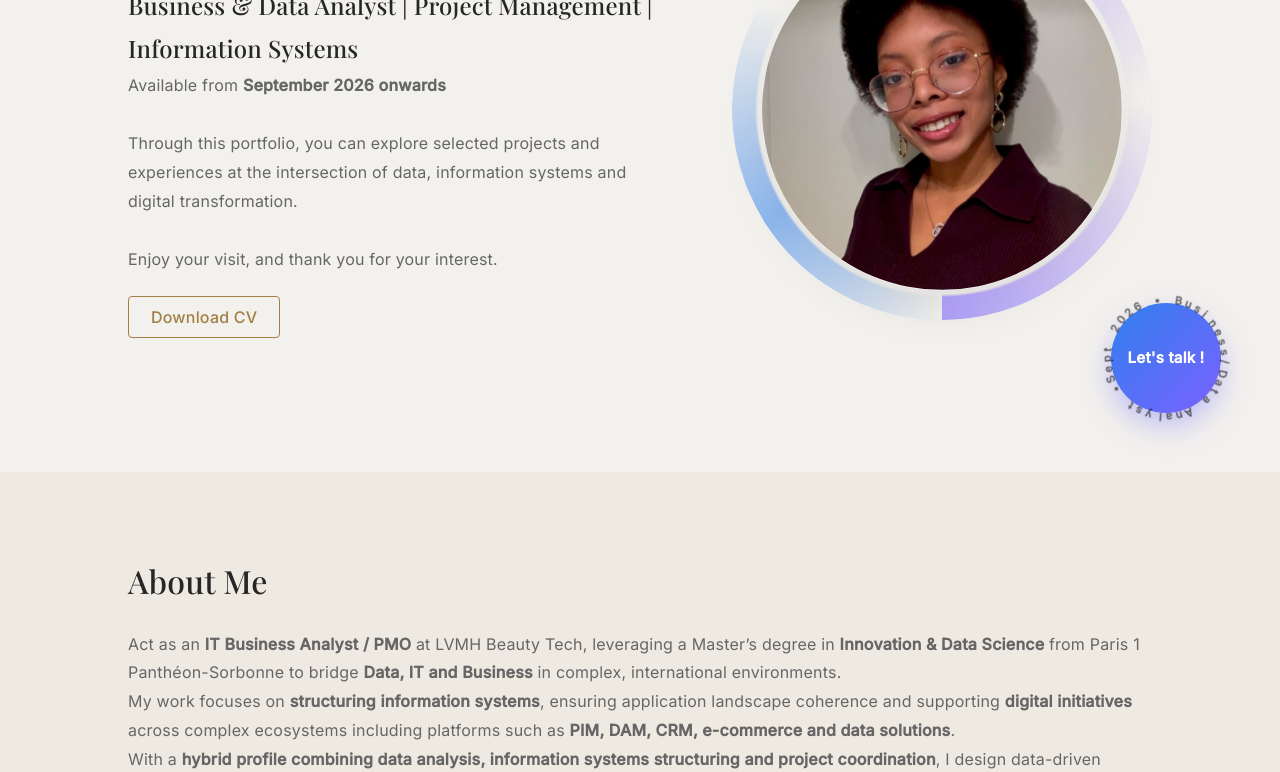
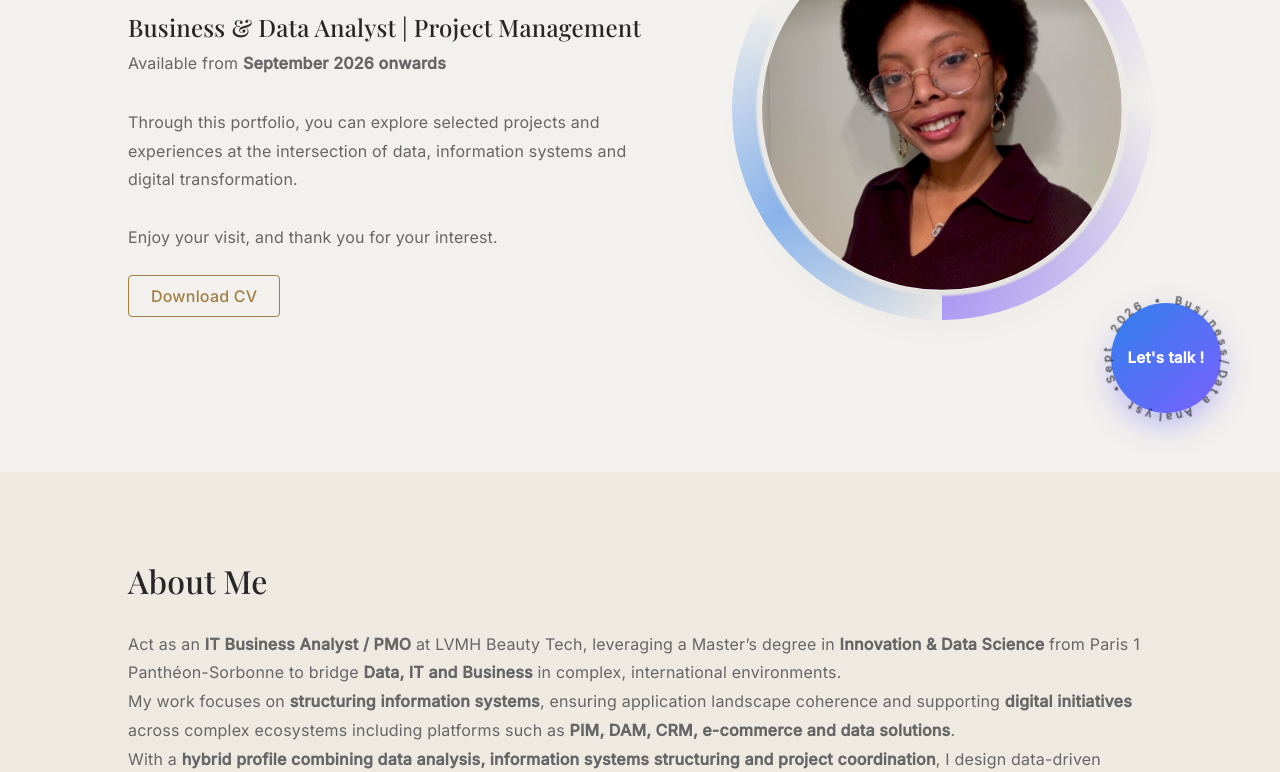
Before and after one commit to msrh-s/mai-sarah-webfolio, a plain HTML site: page index.html in a window 1280 px wide. Shown: the part 328-1100 px from the top of the page. Drawn offline with nearby package versions, Linux system fonts and the light colour scheme.

Commit message:
Update index.html

```diff
--- a/index.html
+++ b/index.html
@@ -68,7 +68,7 @@
         <h1>Maï-Sarah Said</h1>
 
         <h2 class="hero-role">
-        Business & Data Analyst | Project Management | Information Systems
+        Business & Data Analyst | Project Management
         </h2>
 
         <p class="hero-availability">
```
